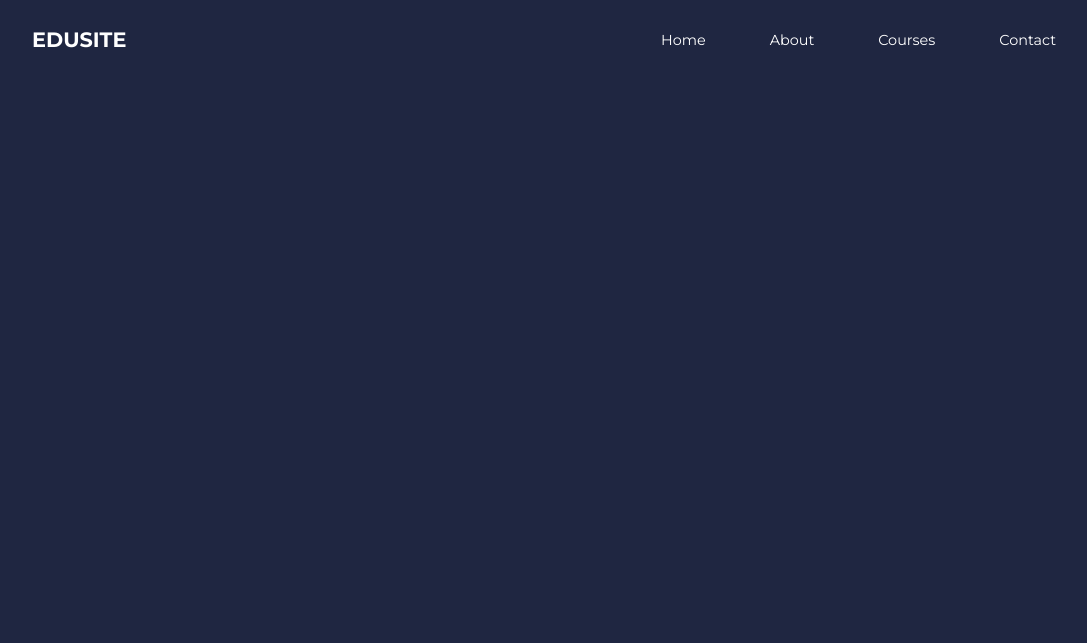
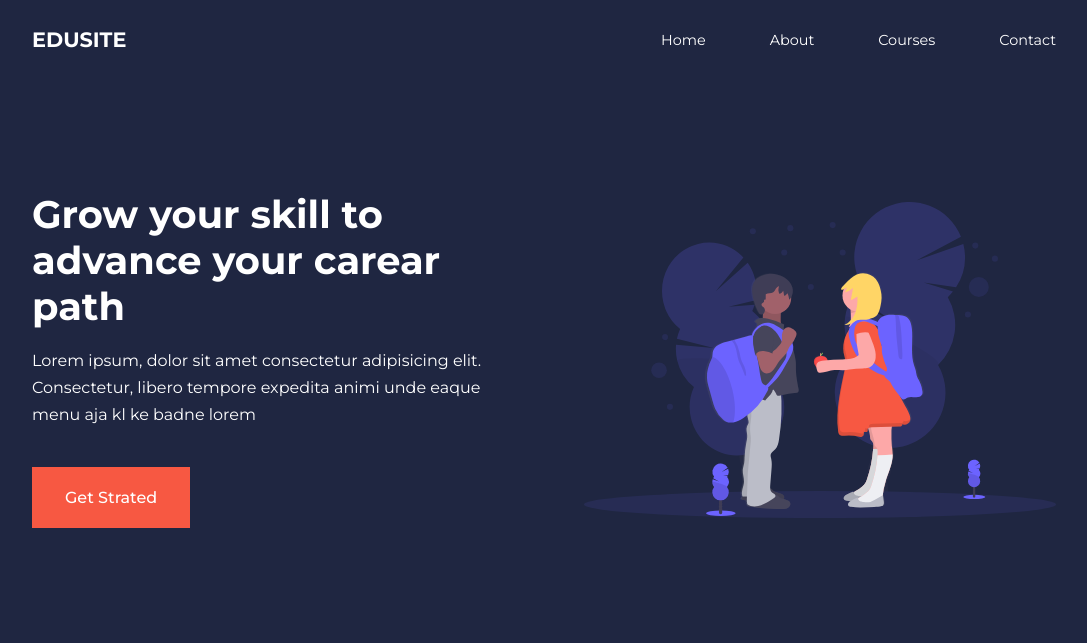
Before and after one commit to ayaanmurshedkhan/Education-Website, a plain HTML site: page index.html in a window 1280 px wide. Shown: the whole page, without its empty margins (96-1183 px from the left). Drawn offline with nearby package versions, Linux system fonts and the light colour scheme.

Commit message:
complete header

```diff
--- a/index.html
+++ b/index.html
@@ -29,6 +29,25 @@
         </div>
     </nav>
 
+    <!-- ========== END NAVBAR ========== -->
+
+    <header>
+        <div class="container header_container">
+            <div class="header_left">
+                <h1>Grow your skill to advance your carear path</h1>
+                <p>
+                    Lorem ipsum, dolor sit amet consectetur adipisicing elit. Consectetur, libero tempore expedita animi unde eaque menu aja kl ke badne lorem
+                </p>
+                <a href="courses.html" class="btn btn-primary">Get Strated</a>
+            </div>
+            <div class="header_right">
+                <div class="header_right-image">
+                    <img src="./public/header.svg" alt="">
+                </div>
+            </div>
+        </div>
+    </header>
+
 
 
     <script src="script.js"></script>
--- a/style.css
+++ b/style.css
@@ -132,3 +132,31 @@ nav button {
 .nav_menu a:hover {
     color: var(--color-bg2);
 }
+
+/* ==================== NAVBAR ==================== */
+
+header {
+    position: relative;
+    top: 5rem;
+    overflow: hidden;
+    height: 70vh;
+    margin-bottom: 5rem;
+}
+.header_container {
+    display: grid;
+    grid-template-columns: 1fr 1fr;
+    align-items: center;
+    gap: 5rem;
+    height: 100%;
+}
+.header_left p {
+    margin: 1rem 0 2.4rem;
+}
+
+
+
+
+/* ==================== NAVBAR ==================== */
+/* ==================== NAVBAR ==================== */
+/* ==================== NAVBAR ==================== */
+/* ==================== NAVBAR ==================== */
```
Also changed, not shown: about.html (added), contact.html (added), courses.html (added).
